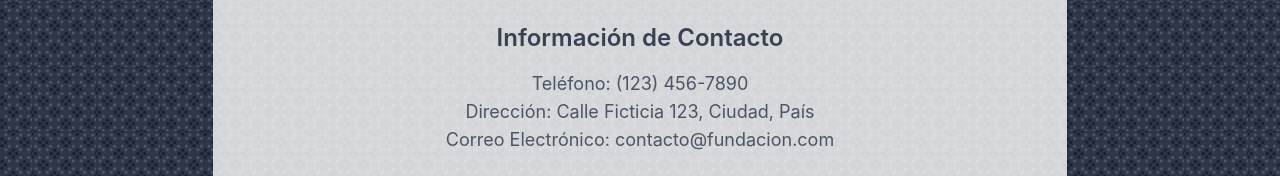
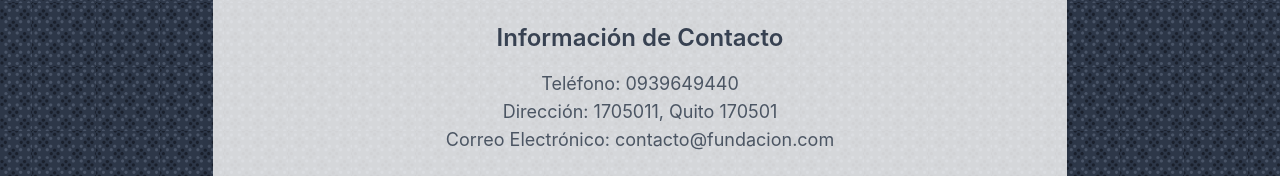
Before and after one commit to CarlosCordovaGitHub/FundacionRessurgir, a React (Create React App) app in the folder frontend/: page /contactanos in a window 1280 px wide. Shown: the part 688-864 px from the top of the page. Built offline with nearby package versions, Linux system fonts and the light colour scheme.

Commit message:
Update Contactanos.jsx

```diff
--- a/frontend/src/pages/Contactanos.jsx
+++ b/frontend/src/pages/Contactanos.jsx
@@ -42,8 +42,8 @@ const Contactanos = () => {
         {/* Información de Contacto */}
         <div className="mb-12 text-center">
           <h2 className="text-2xl font-semibold mb-4 text-gray-700">Información de Contacto</h2>
-          <p className="text-lg text-gray-600">Teléfono: (123) 456-7890</p>
-          <p className="text-lg text-gray-600">Dirección: Calle Ficticia 123, Ciudad, País</p>
+          <p className="text-lg text-gray-600">Teléfono: 0939649440</p>
+          <p className="text-lg text-gray-600">Dirección: 1705011, Quito 170501</p>
           <p className="text-lg text-gray-600">Correo Electrónico: contacto@fundacion.com</p>
           <h3 className="text-xl font-semibold mt-8">Síguenos en nuestras redes sociales</h3>
           <div className="flex justify-center space-x-4 mt-4">
```
